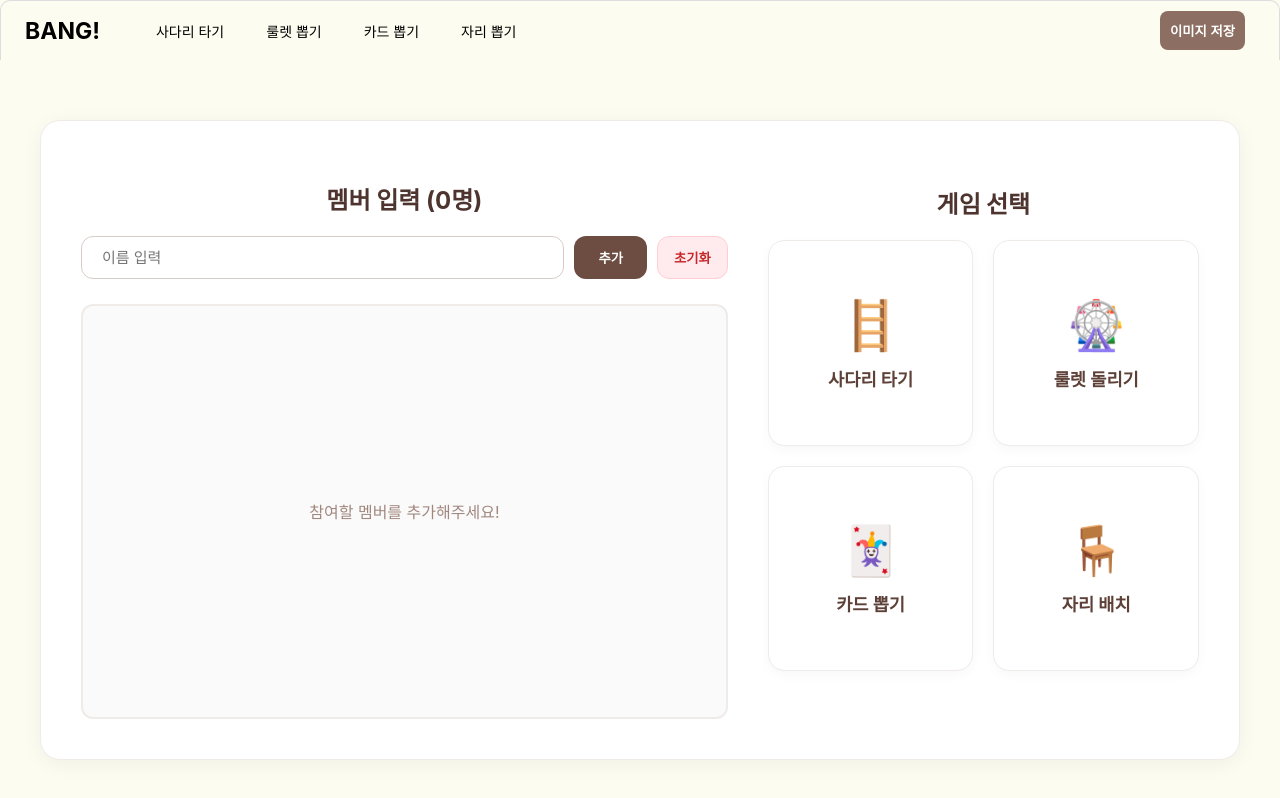
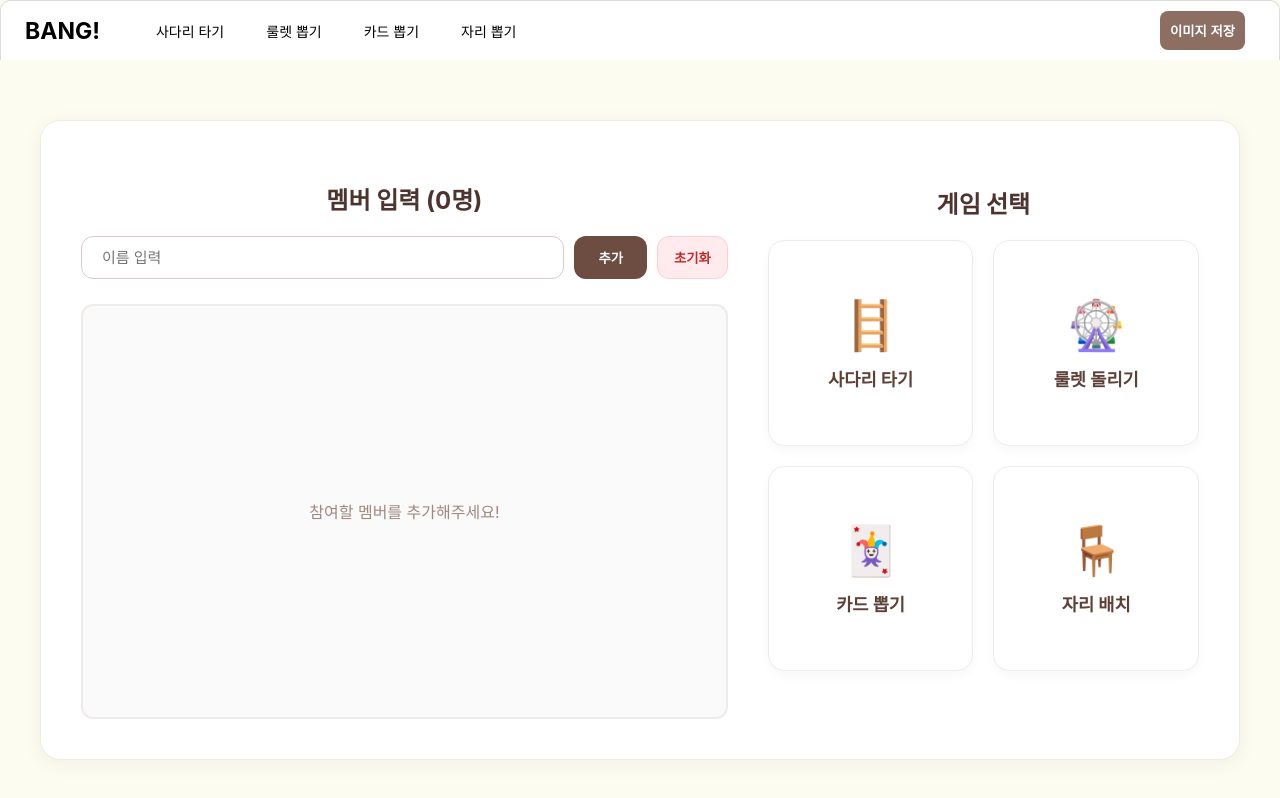
Before and after one commit to sowinblue/prac-Deployment, a React (Create React App) app: page / in a window 1280 px wide. Built offline with nearby package versions, Linux system fonts and the light colour scheme.

Commit message:
백그라운드 색 수정

```diff
--- a/src/components/common/Header.css
+++ b/src/components/common/Header.css
@@ -10,7 +10,7 @@
   align-items: center;
   justify-content: space-between;
   padding: 0 24px;
-  background-color: #fdfcf0;
+  background-color: #FFF;
   border: 1px solid #ddd;
   border-bottom: none;
   border-top-left-radius: 10px;
--- a/src/components/games/CardPick.css
+++ b/src/components/games/CardPick.css
@@ -4,7 +4,7 @@
   padding: 20px;
   max-width: 1200px;
   margin: 20px auto;
-  background-color: #f8f8f8;
+  background-color: #FFF;
   border-radius: 8px;
   box-shadow: 0 2px 4px rgba(0, 0, 0, 0.1);
   text-align: center;
--- a/src/components/games/Roulette.css
+++ b/src/components/games/Roulette.css
@@ -4,7 +4,7 @@
     gap: 30px;
     align-items: flex-start;
     padding: 30px;
-    background-color: #f5f5f5;
+    background-color: #FFF;
     border-radius: 15px;
     box-shadow: 0 10px 30px rgba(0, 0, 0, 0.1);
     font-family: 'Pretendard', -apple-system, BlinkMacSystemFont, system-ui, Roboto, sans-serif;
```
